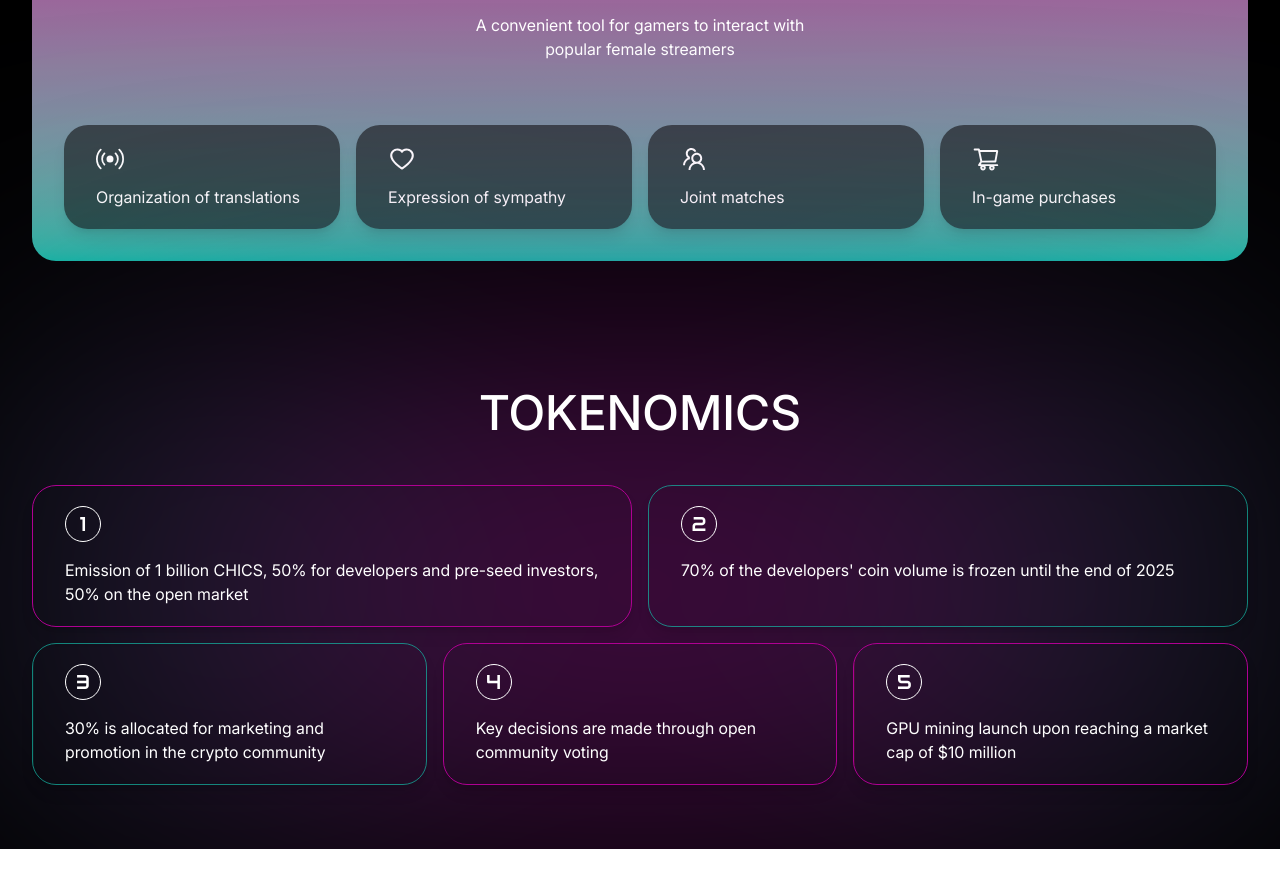
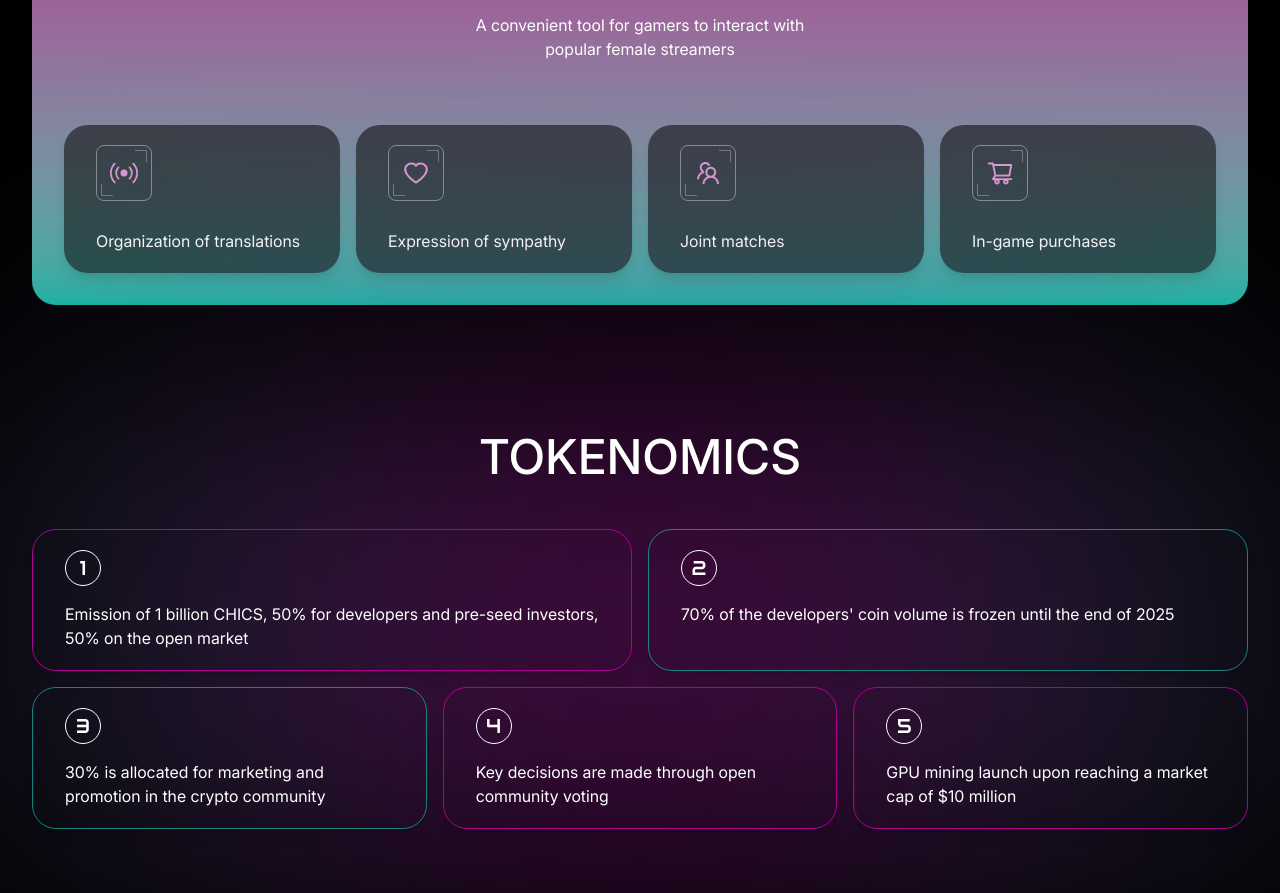
Before and after one commit to ns-morozova/chicscoin, a React (Vite) app: page / in a window 1280 px wide. Shown: the part 1227-2120 px from the top of the page. Before the commit the page ends 2076 px from the top, so only its background shows below. Built offline with nearby package versions, Linux system fonts and the light colour scheme.

Commit message:
updated ideology card

```diff
--- a/src/components/Cards/CardIdeology.tsx
+++ b/src/components/Cards/CardIdeology.tsx
@@ -3,7 +3,7 @@ import { useTranslation } from 'react-i18next';
 
 interface CardIdeologyProps {
     textKey: string;
-    icon?: React.ReactElement;
+    icon?: React.ReactElement<{ className?: string }>; // Явно указываем, что иконка поддерживает className
     className?: string;
 }
 
@@ -12,15 +12,53 @@ const CardIdeology: React.FC<CardIdeologyProps> = ({ textKey, icon, className })
 
     return (
         <div
-            className={`relative bg-[#0F0F0F99] flex flex-col items-center gap-1 sm:items-start md:gap-3 transition-colors group overflow-hidden rounded-3xl px-4 py-3.5 shadow-lg md:px-8 md:py-5 ${className || ''}`}
+            className={`relative bg-[#0F0F0F99] flex flex-col items-center gap-5 sm:items-start md:gap-7 transition-all duration-300 group overflow-hidden rounded-3xl px-4 py-3.5 shadow-lg md:px-8 md:py-5 hover:bg-[#1A1A1A] ${className || ''}`}
         >
-            {icon && (
-                <div>
-                    <div className="text-white">{icon}</div>
+            {/* Контейнер для иконки */}
+            {icon && React.isValidElement(icon) && (
+                <div
+                    className="relative w-14 h-14 flex-none rounded-lg border border-white/40 text-white overflow-hidden backdrop-blur-sm transition-all duration-300 group-hover:bg-teal-500/20 group-hover:border-none"
+                >
+                    {/* Фоновый эффект при наведении */}
+                    <div
+                        className="absolute inset-0 bg-gradient-to-r from-teal-500/90 to-slate-600/90 opacity-0 transition-opacity duration-300 group-hover:opacity-90 backdrop-blur-sm"
+                    ></div>
+
+                    {/* Декоративные элементы */}
+                    <div className="absolute top-1 right-1 h-3 w-3 border-t border-r border-white/30"></div>
+                    <div className="absolute bottom-1 left-1 h-3 w-3 border-b border-l border-white/30"></div>
+
+                    {/* Анимация пульсации */}
+                    <span
+                        className="absolute inset-0 bg-white/15 opacity-0 group-hover:opacity-100 group-hover:animate-pulse"
+                        style={{ animationDuration: '2s' }}
+                    ></span>
+
+                    {/* Иконка */}
+                    <div className="flex items-center justify-center h-full w-full relative z-10">
+                        {React.cloneElement(icon, {
+                            className: `w-7 h-7 text-[#DC99D4] transition-colors duration-300 group-hover:text-teal-500 ${icon.props.className || ''
+                                }`,
+                        })}
+                    </div>
+
+                    {/* Пульсирующая точка */}
+                    <div
+                        className="absolute bottom-1.5 right-1.5 h-1.5 w-1.5 rounded-full bg-white/80 opacity-0 group-hover:opacity-100 group-hover:animate-ping"
+                        style={{ animationDuration: '3s' }}
+                    ></div>
                 </div>
             )}
 
-            <p className="relative text-left text-sm md:text-base text-white">{t(textKey)}</p>
+            {/* Текст */}
+            <p className="relative text-left text-sm md:text-base text-white transition-colors duration-300 group-hover:text-teal-500">
+                {t(textKey)}
+            </p>
+
+            {/* Горизонтальная линия при наведении */}
+            <div
+                className="absolute bottom-0 left-0 h-[3px] w-0 bg-gradient-to-r from-[#AF0092] to-[#EB9FBE] transition-all duration-500 ease-out group-hover:w-full"
+            ></div>
         </div>
     );
 };
```
